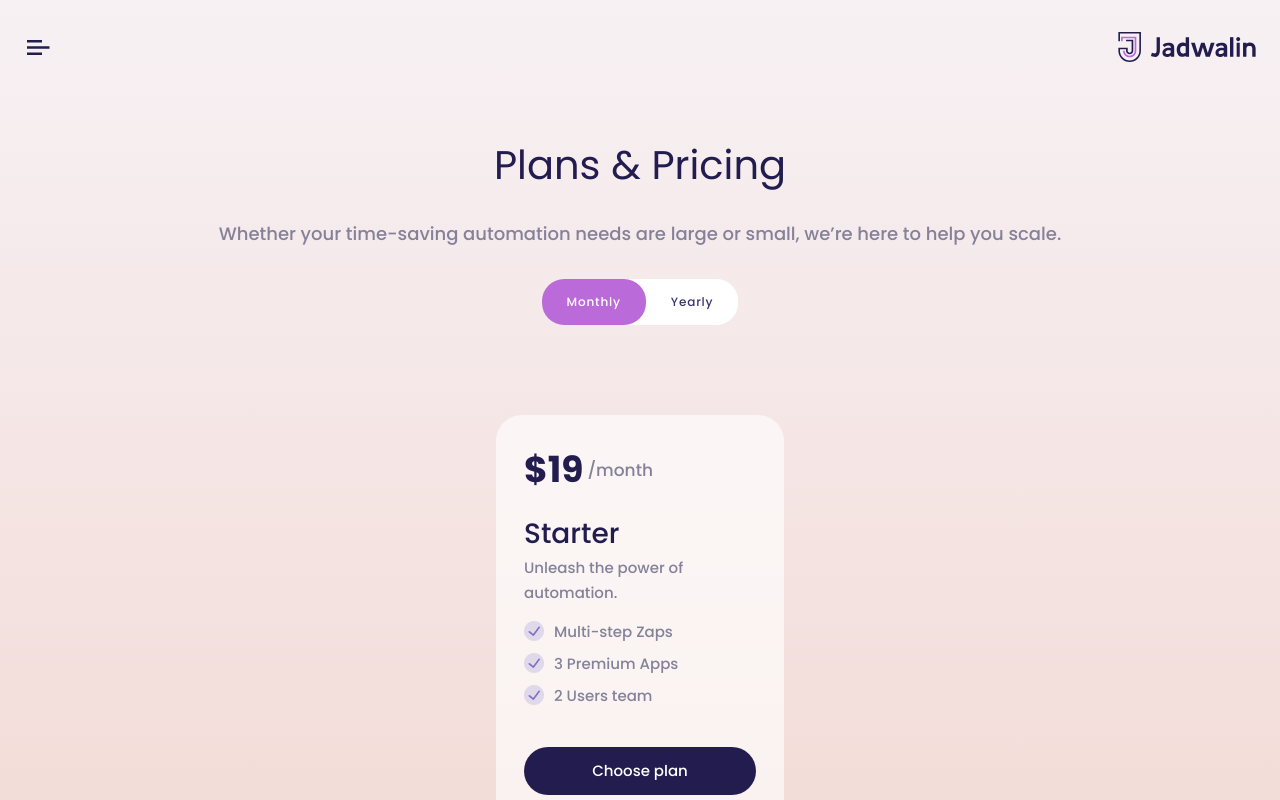
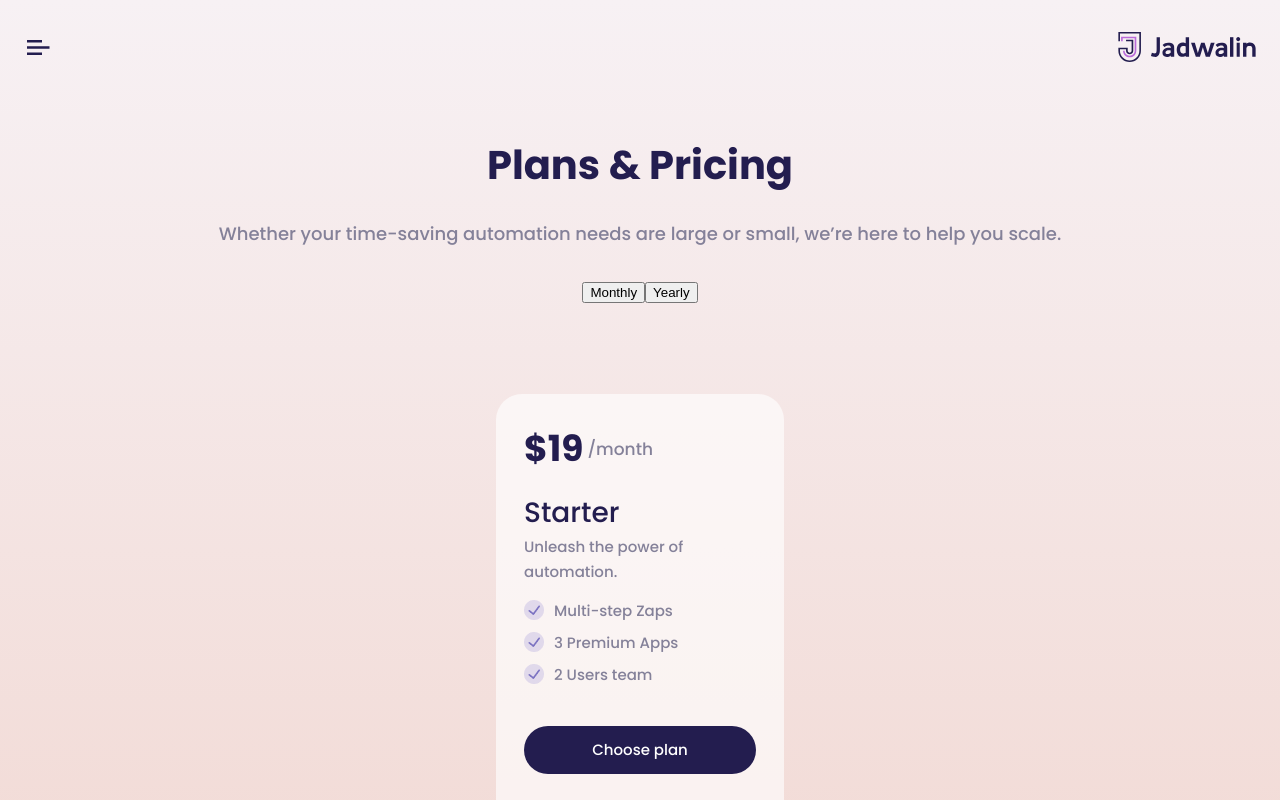
Before and after one commit to DEZester/netpeak-project, a React (Create React App) app: page / in a window 1280 px wide. Shown: the top 800 px of the page. Built offline with nearby package versions, Linux system fonts and the light colour scheme.

Commit message:
return to old version of MainInfo

```diff
--- a/src/components/MainInfo/mainInfo.scss
+++ b/src/components/MainInfo/mainInfo.scss
@@ -10,7 +10,6 @@
   &__title {
     margin-top: 41px;
     margin-bottom: 25px;
-    font-weight: 400;
     font-size: 40px;
     line-height: 60px;
     color: $dark-color;
@@ -34,14 +33,12 @@
       margin: 0 122px 0 0;
     }
   }
-  &__btns-container {
+  &__btns {
     background-color: #fff;
     border-radius: 22px;
     @include for-1326px {
       display: flex;
     }
-  }
-  .btns-container {
     &__btn {
       padding: 13px 24px;
       border: 1px solid transparent;
```
